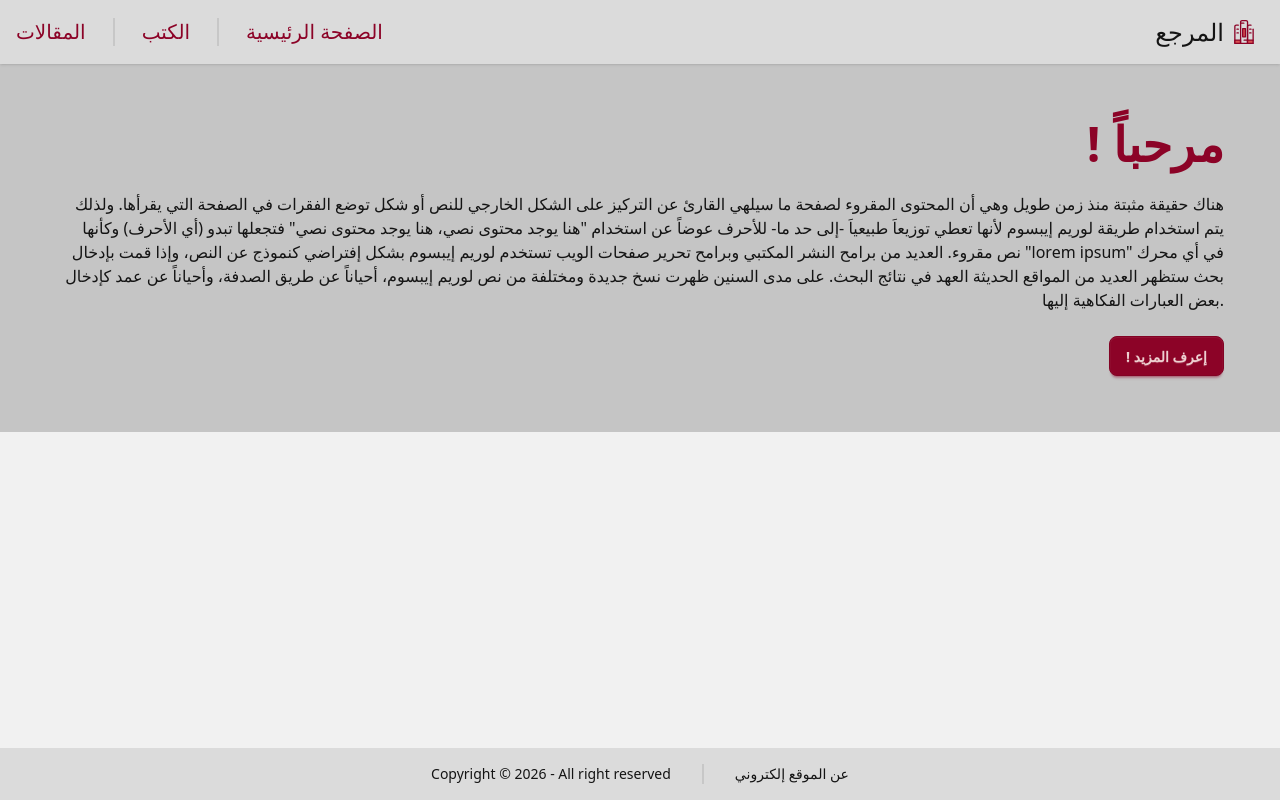
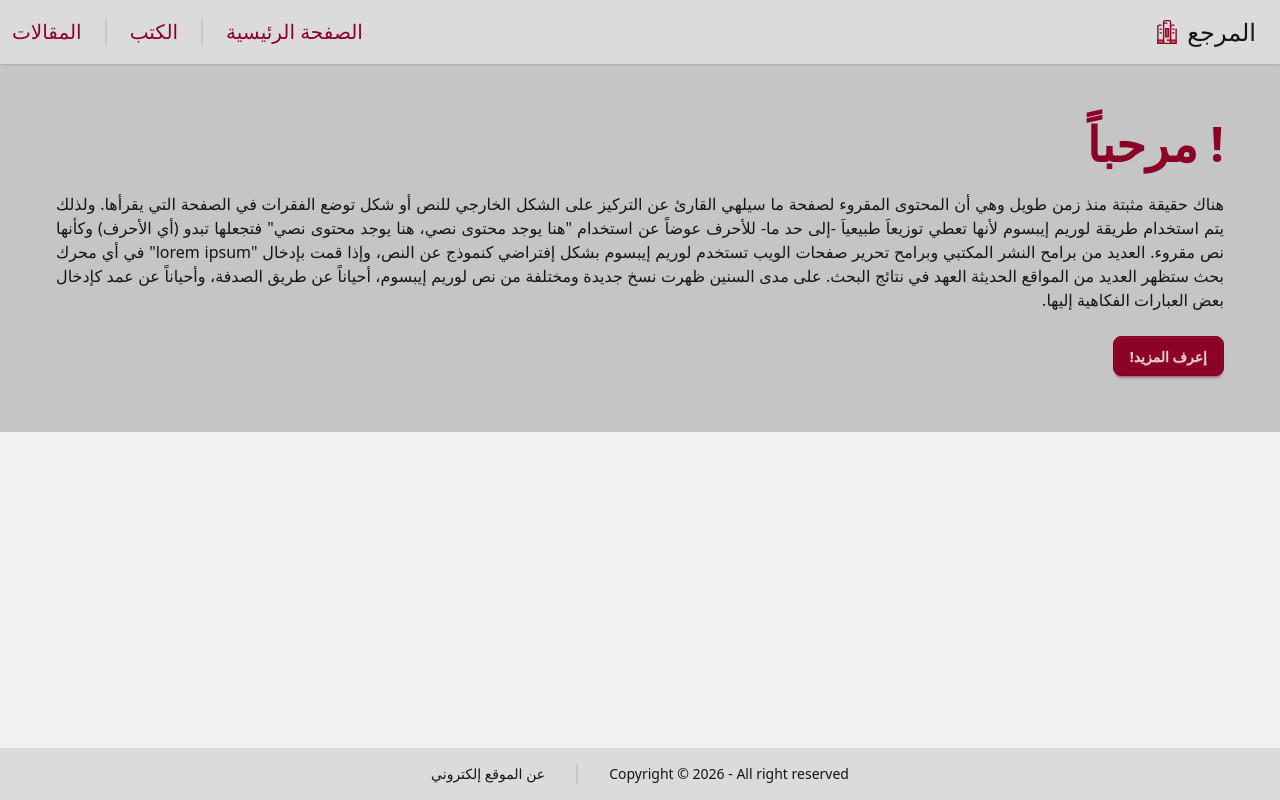
Before and after one commit to VoidRB/Clients-published-collection, a Vue app in the folder Client/: page / in a window 1280 px wide. Built offline with nearby package versions, Linux system fonts and the light colour scheme.

Commit message:
refac: fixed the old RTL structure with a more natural approach

```diff
--- a/Client/index.html
+++ b/Client/index.html
@@ -7,7 +7,7 @@
     <title>المرجع</title>
   </head>
   <body>
-    <div id="app" class=""></div>
+    <div id="app" dir="rtl" class=""></div>
     <script type="module" src="/src/main.ts"></script>
   </body>
 </html>
--- a/Client/src/components/HeroCard.vue
+++ b/Client/src/components/HeroCard.vue
@@ -5,8 +5,8 @@ import { RouterLink } from "vue-router";
   <div class="hero bg-base-300 p-10">
     <div class="hero-content flex-col lg:flex-row-reverse">
       <div>
-        <h1 class="text-primary text-center text-5xl font-bold lg:text-end">! مرحباً</h1>
-        <p class="py-6 text-end">
+        <h1 class="text-primary text-center text-5xl font-bold lg:text-start">! مرحباً</h1>
+        <p class="py-6 text-justify">
           هناك حقيقة مثبتة منذ زمن طويل وهي أن المحتوى المقروء لصفحة ما سيلهي القارئ عن التركيز على
           الشكل الخارجي للنص أو شكل توضع الفقرات في الصفحة التي يقرأها. ولذلك يتم استخدام طريقة
           لوريم إيبسوم لأنها تعطي توزيعاَ طبيعياَ -إلى حد ما- للأحرف عوضاً عن استخدام "هنا يوجد
@@ -16,8 +16,8 @@ import { RouterLink } from "vue-router";
           نتائج البحث. على مدى السنين ظهرت نسخ جديدة ومختلفة من نص لوريم إيبسوم، أحياناً عن طريق
           الصدفة، وأحياناً عن عمد كإدخال بعض العبارات الفكاهية إليها.
         </p>
-        <div class="flex w-full justify-end">
-          <RouterLink to="/about" class="btn btn-primary flex">! إعرف المزيد</RouterLink>
+        <div class="flex w-full">
+          <RouterLink to="/about" class="btn btn-primary flex">إعرف المزيد!</RouterLink>
         </div>
       </div>
     </div>
--- a/Client/src/components/SingularArticle.vue
+++ b/Client/src/components/SingularArticle.vue
@@ -14,7 +14,7 @@ const readArticle = (articleName: string) => {
 <template>
   <hr class="divider border-0 px-2" />
   <div class="max h-32 w-full flex-col px-4">
-    <article class="flex h-2/3 justify-end text-end">
+    <article class="flex h-2/3">
       <div class="flex-col">
         <h1 class="text-2xl">{{ props.article.title }}</h1>
         <p class="text-accent text-lg">{{ props.article.synopsis }}</p>
@@ -22,6 +22,10 @@ const readArticle = (articleName: string) => {
         <p class="text-neutral">{{ props.article.date_written }}</p>
       </div>
     </article>
-    <button @click="readArticle(props.article.slug)" class="btn btn-primary">أقرأ المَقَال</button>
+    <div class="flex justify-end">
+      <button @click="readArticle(props.article.slug)" class="btn btn-primary">
+        أقرأ المَقَال
+      </button>
+    </div>
   </div>
 </template>
--- a/Client/src/components/SingularBook.vue
+++ b/Client/src/components/SingularBook.vue
@@ -18,14 +18,14 @@ const getBook = async (bookId: number) => {
         class="h-119 w-85 rounded-xl text-center"
       />
     </figure>
-    <div class="card-body items-end text-end">
+    <div class="card-body">
       <h2 class="card-title">{{ props.book.title }}</h2>
-      <p class="text-accent text-end">
+      <p class="text-accent text-justify">
         {{ props.book.metadata?.synopsis }}
       </p>
-      <p class="text-neutral text-end">{{ props.book.metadata?.author }}</p>
-      <p class="text-neutral text-end">{{ props.book.metadata?.date_written }}</p>
-      <div class="card-actions">
+      <p class="text-neutral">{{ props.book.metadata?.author }}</p>
+      <p class="text-neutral">{{ props.book.metadata?.date_written }}</p>
+      <div class="card-actions flex justify-end">
         <button @click="getBook(props.book.id)" class="btn btn-primary">أقرأ</button>
       </div>
     </div>
--- a/Client/src/components/navbar/NavBar.vue
+++ b/Client/src/components/navbar/NavBar.vue
@@ -6,14 +6,14 @@ import NavBarList from "./NavBarList.vue";
 <template>
   <div class="navbar bg-base-200 shadow-sm">
     <div class="navbar-start">
-      <NavBarDropdown class="block sm:hidden" /><NavBarList class="hidden sm:block" />
-    </div>
-    <div class="navbar-end">
       <RouterLink
         to="/"
         class="mr-4 flex items-center gap-2 text-2xl transition-all duration-75 hover:scale-110 hover:cursor-pointer hover:drop-shadow-2xl"
         >المرجع<img src="/logo.svg" class="size-6"
       /></RouterLink>
     </div>
+    <div class="navbar-end">
+      <NavBarDropdown class="block sm:hidden" /><NavBarList class="hidden sm:block" />
+    </div>
   </div>
 </template>
--- a/Client/src/components/navbar/NavBarDropdown.vue
+++ b/Client/src/components/navbar/NavBarDropdown.vue
@@ -2,7 +2,7 @@
 import { RouterLink } from "vue-router";
 </script>
 <template>
-  <div class="dropdown">
+  <div class="dropdown dropdown-left dropdown-start">
     <div tabindex="0" role="button" class="btn btn-ghost btn-circle">
       <i class="pi pi-bars"></i>
     </div>
--- a/Client/src/components/navbar/NavBarList.vue
+++ b/Client/src/components/navbar/NavBarList.vue
@@ -3,18 +3,12 @@ import { RouterLink } from "vue-router";
 </script>
 <template>
   <div>
-    <ul class="menu menu-horizontal text-primary flex px-1 text-xl">
-      <RouterLink to="/articles" class="px-1 transition-all duration-75 hover:scale-110"
-        >المقالات</RouterLink
-      >
+    <ul class="menu menu-horizontal text-primary flex px-1 text-xl transition-all">
+      <RouterLink to="/" class="duration-75 hover:scale-110">الصفحة الرئيسية</RouterLink>
       <div class="divider divider-horizontal"></div>
-      <RouterLink to="/books" class="px-1 transition-all duration-75 hover:scale-110"
-        >الكتب</RouterLink
-      >
+      <RouterLink to="/books" class="duration-75 hover:scale-110">الكتب</RouterLink>
       <div class="divider divider-horizontal"></div>
-      <RouterLink to="/" class="px-1 transition-all duration-75 hover:scale-110"
-        >الصفحة الرئيسية</RouterLink
-      >
+      <RouterLink to="/articles" class="duration-75 hover:scale-110">المقالات</RouterLink>
     </ul>
   </div>
 </template>
--- a/Client/src/components/skeletons/SingularArticleSkeleton.vue
+++ b/Client/src/components/skeletons/SingularArticleSkeleton.vue
@@ -3,8 +3,8 @@
 <template>
   <hr class="divider border-0 px-2" />
   <div class="max h-32 w-full flex-col px-4">
-    <article class="mt-8 flex h-2/3 justify-end text-end">
-      <div class="flex w-full flex-col items-end">
+    <article class="mt-8 flex h-2/3">
+      <div class="flex w-full flex-col">
         <h1 class="skeleton mb-2 h-6 w-2/5"></h1>
         <p class="skeleton mb-2 h-4 w-3/4"></p>
         <p class="skeleton mb-2 h-4 w-1/5"></p>
@@ -12,7 +12,7 @@
       </div>
     </article>
 
-    <div class="flex">
+    <div class="flex justify-end">
       <button class="btn skeleton">
         &nbsp;&nbsp;&nbsp;&nbsp;&nbsp;&nbsp;&nbsp;&nbsp;&nbsp;&nbsp;&nbsp;&nbsp;&nbsp;
       </button>
--- a/Client/src/components/skeletons/SingularBookSkeleton.vue
+++ b/Client/src/components/skeletons/SingularBookSkeleton.vue
@@ -4,12 +4,12 @@
     <figure class="px-10 pt-10">
       <img class="skeleton h-119 w-85 rounded-xl border-0 text-center" />
     </figure>
-    <div class="card-body items-end text-end">
-      <h2 class="card-title skeleton h-4 w-40 text-end"></h2>
+    <div class="card-body">
+      <h2 class="card-title skeleton h-4 w-40"></h2>
 
-      <p class="skeleton h-4 w-full text-end"></p>
-      <p class="skeleton h-4 w-full text-end"></p>
-      <p class="skeleton mt-1 h-4 w-3/4 text-end"></p>
+      <p class="skeleton h-4 w-full"></p>
+      <p class="skeleton h-4 w-full"></p>
+      <p class="skeleton mt-1 h-4 w-3/4"></p>
       <div class="card-actions flex flex-col">
         <button class="btn skeleton">&nbsp;&nbsp;&nbsp;&nbsp;&nbsp;</button>
       </div>
--- a/Client/src/views/ArticlesView.vue
+++ b/Client/src/views/ArticlesView.vue
@@ -28,8 +28,9 @@ const filteredArticles = computed(() => {
 </script>
 <template>
   <div class="mt-10 flex w-full flex-col">
-    <div class="flex w-full justify-center text-right">
+    <div class="flex w-full justify-center">
       <label class="input w-1/2">
+        <i class="pi pi-search"></i>
         <input
           v-model="searchQuery"
           type="text"
@@ -39,9 +40,8 @@ const filteredArticles = computed(() => {
           minlength="3"
           maxlength="30"
           title="Only letters, numbers or dash"
-          class="text-right"
+          class=""
         />
-        <i class="pi pi-search"></i>
       </label>
     </div>
     <div v-if="loading" class="mt-10 h-fit w-full flex-col items-center justify-center gap-4 px-10">
--- a/Client/src/views/BooksView.vue
+++ b/Client/src/views/BooksView.vue
@@ -28,8 +28,9 @@ const filteredBooks = computed(() => {
 </script>
 <template>
   <div class="mt-10 flex w-full flex-col">
-    <div class="flex w-full justify-center text-right">
+    <div class="flex w-full justify-center">
       <label class="input w-1/2">
+        <i class="pi pi-search"></i>
         <input
           v-model="searchQuery"
           type="text"
@@ -39,9 +40,8 @@ const filteredBooks = computed(() => {
           minlength="3"
           maxlength="30"
           title="Only letters, numbers or dash"
-          class="text-right"
+          class=""
         />
-        <i class="pi pi-search"></i>
       </label>
     </div>
     <div class="mt-10 flex items-center justify-center">
--- a/Client/src/views/FullArticleView.vue
+++ b/Client/src/views/FullArticleView.vue
@@ -14,15 +14,12 @@ onMounted(async () => {
 </script>
 <template>
   <Transition name="fade">
-    <div
-      v-if="article && article.id > 0"
-      class="mt-10 flex w-full flex-col items-end justify-end px-4 text-end"
-    >
+    <div v-if="article && article.id > 0" class="mt-10 flex w-full flex-col px-4">
       <h1 class="mb-3 text-5xl font-bold">{{ article?.title }}</h1>
       <h1 class="text-neutral">{{ article?.date_written }}</h1>
       <h1 class="text-neutral">{{ article?.content.author }}</h1>
       <hr class="divider flex border-0" />
-      <p class="justify-items-center text-end">{{ article?.content.body }}</p>
+      <p class="justify-items-center text-justify">{{ article?.content.body }}</p>
     </div>
   </Transition>
 </template>
```
